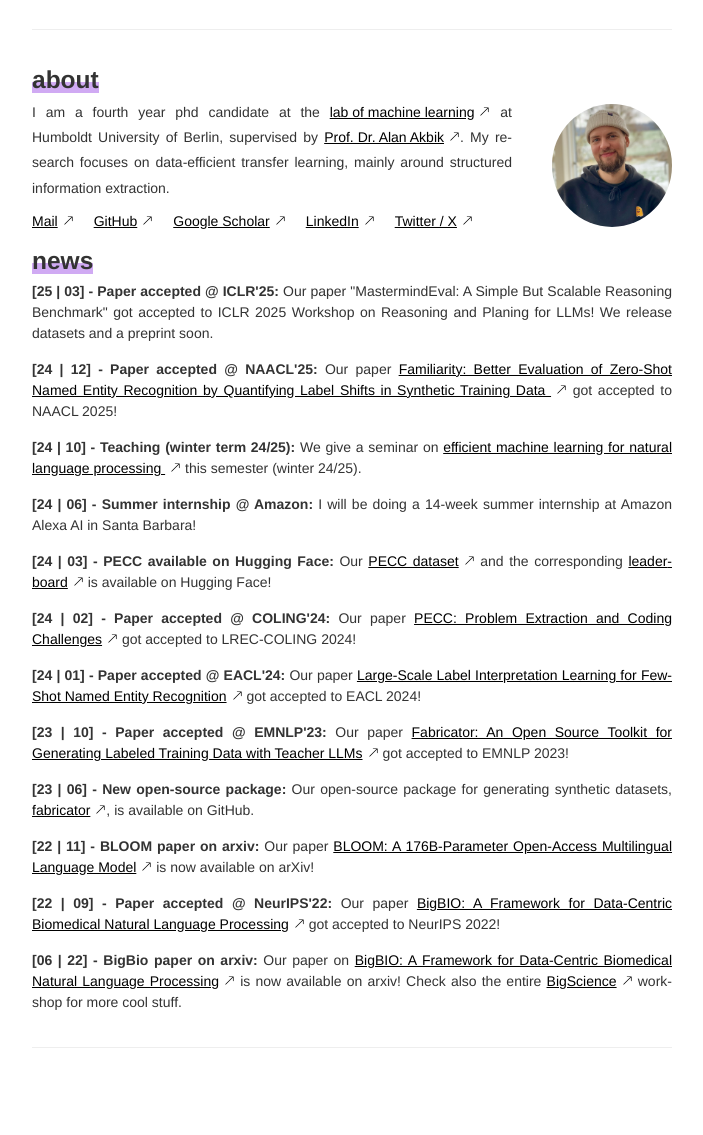
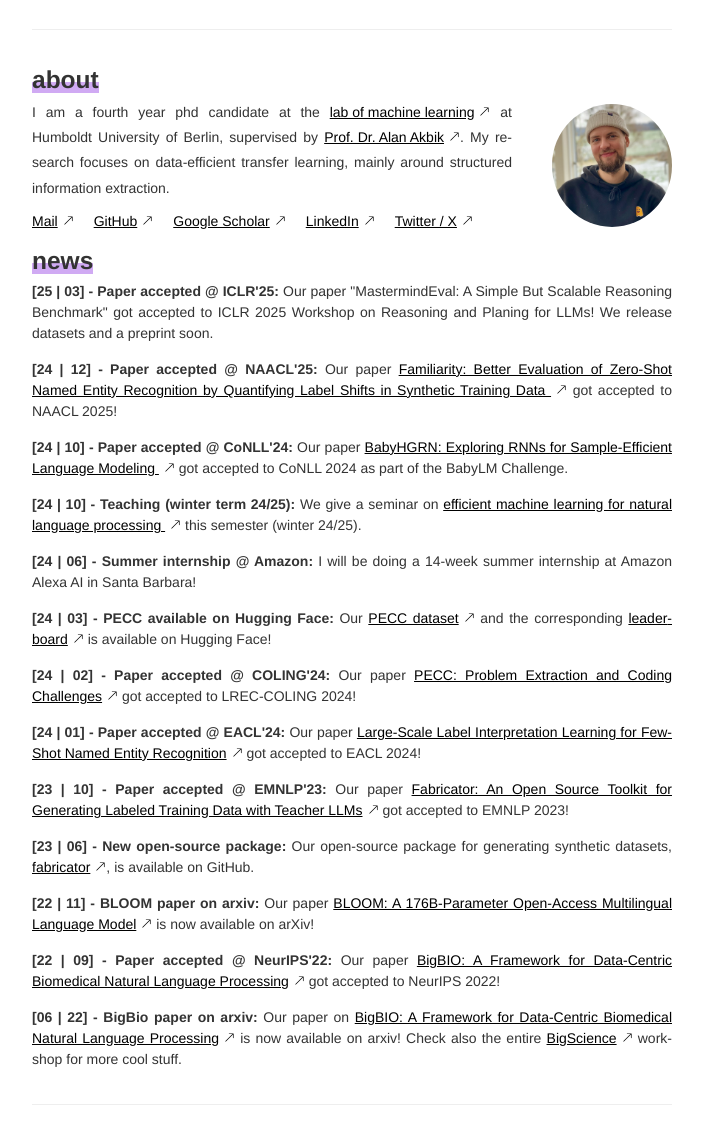
Before and after one commit to whoisjones/whoisjones.github.io, a Jekyll site: the page built from index.md, in a window 1280 px wide. Shown: the whole page, without its empty margins (288-991 px from the left). Built offline with Jekyll 4.4.1, drawn with Linux system fonts in a browser that asks for light colours; our own code applies the rules of GitHub Pages for plain Markdown files; before the commit the page ends 1078 px from its top, so only the background shows below that.

Commit message:
add conll babyhgrn

```diff
--- a/index.md
+++ b/index.md
@@ -29,6 +29,12 @@ title:
             <a href="https://arxiv.org/abs/2412.10121">
                 Familiarity: Better Evaluation of Zero-Shot Named Entity Recognition by Quantifying Label Shifts in Synthetic Training Data
             </a> got accepted to NAACL 2025!
+        </li>
+
+        <li><strong>[24 | 10] - Paper accepted @ CoNLL'24:</strong> Our paper
+            <a href="https://aclanthology.org/2024.conll-babylm.7/">
+                BabyHGRN: Exploring RNNs for Sample-Efficient Language Modeling
+            </a> got accepted to CoNLL 2024 as part of the BabyLM Challenge.
         </li>
 
         <li><strong>[24 | 10] - Teaching (winter term 24/25):</strong> We give a seminar on
```
